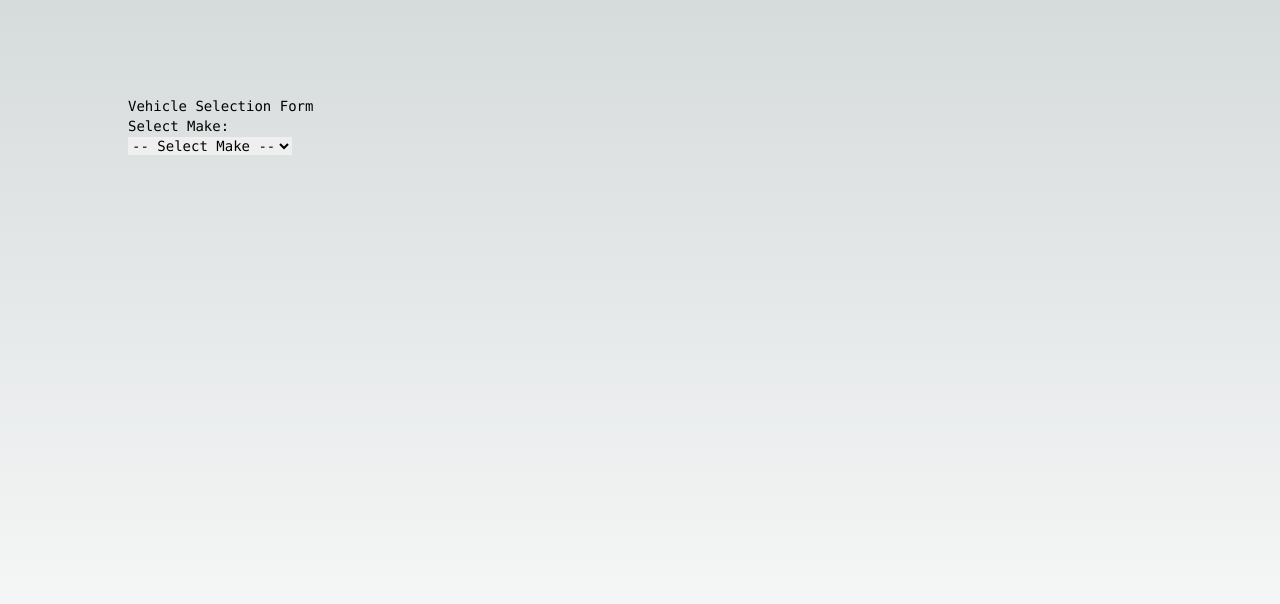
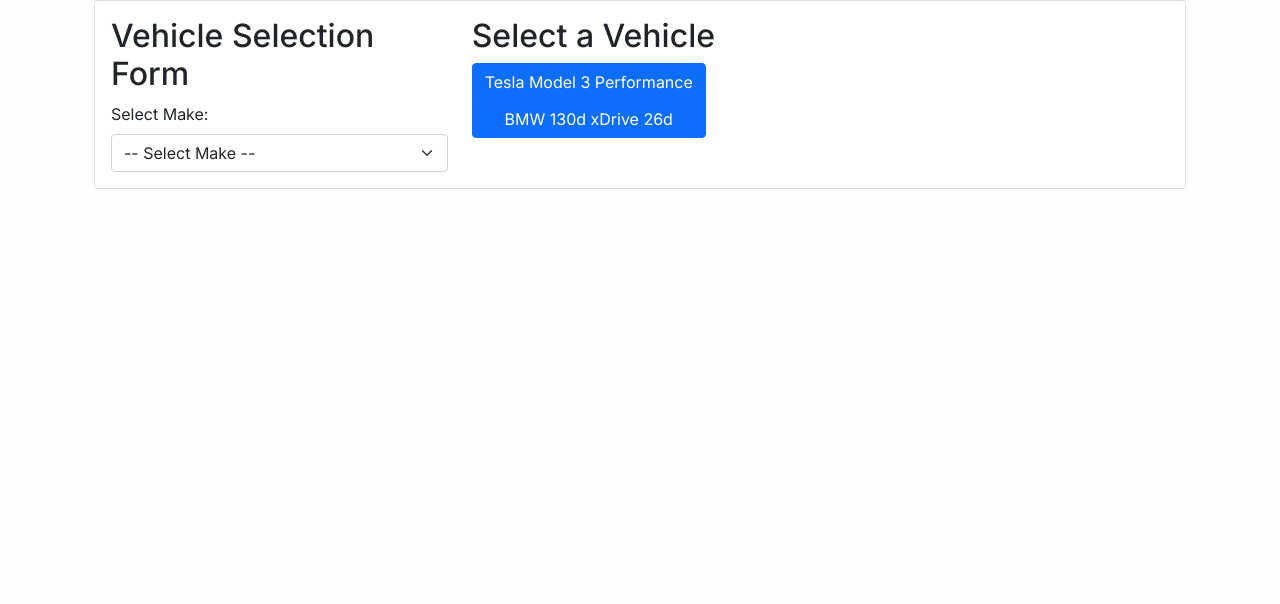
Before and after one commit to ronjunevaldoz/vehicle-selection-form, a Next.js app: page / in a window 1280 px wide. Shown: the top 604 px of the page. Built offline with nearby package versions, Linux system fonts and the light colour scheme.

Commit message:
Use bootstrap 5

```diff
--- a/app/api/upload/route.ts
+++ b/app/api/upload/route.ts
@@ -11,5 +11,5 @@
     );
   }
   const buffer = Buffer.from(await file.arrayBuffer());
-  return NextResponse.json({ body:JSON.stringify(body), file: buffer.toString("utf8"), success: true });
+  return NextResponse.json({ body: body, file: buffer.toString("utf8"), success: true });
 };
--- a/app/layout.tsx
+++ b/app/layout.tsx
@@ -1,22 +1,41 @@
-import './globals.css'
-import type { Metadata } from 'next'
-import { Inter } from 'next/font/google'
+import "./globals.css";
+import type { Metadata } from "next";
+import { Inter } from "next/font/google";
+import 'bootstrap/dist/css/bootstrap.min.css';
+import Script from "next/script";
+import Head from "next/head";
+// own css files here
+// import "../css/customcss.css";
 
-const inter = Inter({ subsets: ['latin'] })
+const inter = Inter({ subsets: ["latin"] });
 
 export const metadata: Metadata = {
-  title: 'Create Next App',
-  description: 'Generated by create next app',
-}
+  title: "Create Next App",
+  description: "Generated by create next app",
+};
 
 export default function RootLayout({
   children,
 }: {
-  children: React.ReactNode
+  children: React.ReactNode;
 }) {
   return (
     <html lang="en">
+      <Head>
+        <meta name="viewport" content="width=device-width, initial-scale=1" />
+        <link
+          href="https://cdn.jsdelivr.net/npm/bootstrap@5.0.0-beta1/dist/css/bootstrap.min.css"
+          rel="stylesheet"
+          integrity="sha384-giJF6kkoqNQ00vy+HMDP7azOuL0xtbfIcaT9wjKHr8RbDVddVHyTfAAsrekwKmP1"
+          crossOrigin="anonymous"
+        />
+      </Head>
+      <Script
+        src="https://cdn.jsdelivr.net/npm/bootstrap@5.0.0-beta1/dist/js/bootstrap.bundle.min.js"
+        integrity="sha384-ygbV9kiqUc6oa4msXn9868pTtWMgiQaeYH7/t7LECLbyPA2x65Kgf80OJFdroafW"
+        crossOrigin="anonymous"
+      />
       <body className={inter.className}>{children}</body>
-    </html>
-  )
+      </html>
+  );
 }
--- a/app/page.tsx
+++ b/app/page.tsx
@@ -1,56 +1,6 @@
 
 'use client';
 
-import React from 'react';
-import VehicleSelectionForm from '../components/VehicleSelectionForm';
-
-const Home: React.FC = () => {
-
-  const processData = async (make: string, model: string, variant: string, file: File) => {
-
-    const formData = new FormData();
-    formData.append('make', make);
-    formData.append('model', model);
-    formData.append('variant', variant);
-    formData.append('file', file);
-
-    try {
-      const response = await fetch('/api/upload', {
-        method: 'POST',
-        body: formData,
-      });
-
-      if (response.ok) {
-        const data = await response.json();
-        // Render the received details or perform other actions as needed
-        console.log('Upload response:', data);
-      } else {
-        console.error('Upload failed:', response.statusText);
-      }
-    } catch (error) {
-      console.error('Error uploading:', error);
-    }
-  }
-  const handleVehicleSelect = (make: string, model: string, variant: string, file: File) => {
-    console.log(`Selected Vehicle: Make - ${make}, Model - ${model}, Variant - ${variant}`);
-    // You can perform further actions here, such as submitting the form or storing the selection.
-    if (make && model && variant && file) {
-      processData(make, model, variant, file)
-    }
-  };
-
-  return (
-    <main className="flex min-h-screen flex-col items-center justify-between p-24">
-    <div className="z-10 max-w-5xl w-full items-center justify-between font-mono text-sm lg:flex">
-
-    <div className="mb-32 grid text-center lg:max-w-5xl lg:w-full lg:mb-0 lg:grid-cols-4 lg:text-left">
-
-    <VehicleSelectionForm onVehicleSelect={handleVehicleSelect} />
-      </div>
-
-    </div>
-    </main>
-  );
-};
+import Home from "@/components/Home";
 
 export default Home;
--- /dev/null
+++ b/components/Home.tsx
@@ -0,0 +1,74 @@
+
+
+import React, {useEffect, useState} from 'react';
+import VehicleSelectionForm from '../components/VehicleSelectionForm';
+import { redirect } from 'next/navigation'
+import { Container } from 'react-bootstrap';
+
+const ResultDetail = (result) => {
+    const data = result.result.body
+    return (
+      <div style={{marginTop: 20}}>
+        <h1>Vehicle</h1>
+        <div>Make: {data.make}</div>
+        <div>Model: {data.model}</div>
+        <div>Variant: {data.variant}</div>
+        <h1>Log Book</h1>
+        <div>File: { result.result.file}</div>
+      </div>
+    )
+}
+
+const Home: React.FC = () => {
+  const [result, setResult] = useState(null)
+  const processData = async (make: string, model: string, variant: string, file: File) => {
+
+    const formData = new FormData();
+    formData.append('make', make);
+    formData.append('model', model);
+    formData.append('variant', variant);
+    formData.append('file', file);
+
+    try {
+      const response = await fetch('/api/upload', {
+        method: 'POST',
+        body: formData,
+      });
+
+      if (response.ok) {
+        const data = await response.json();
+
+        // Render the received details or perform other actions as needed
+        setResult(data)
+        console.log('Upload response:', data);
+      } else {
+        console.error('Upload failed:', response.statusText);
+      }
+    } catch (error) {
+      console.error('Error uploading:', error);
+    }
+  }
+  const handleVehicleSelect = (make: string, model: string, variant: string, file: File) => {
+    console.log(`Selected Vehicle: Make - ${make}, Model - ${model}, Variant - ${variant}`);
+    // You can perform further actions here, such as submitting the form or storing the selection.
+    if (make && model && variant && file) {
+      processData(make, model, variant, file)
+    }
+  };
+
+  useEffect(() => {
+    if(result) {
+        redirect("/upload")
+    }
+  }, [result])
+
+  return (
+    <Container >
+         <VehicleSelectionForm onVehicleSelect={handleVehicleSelect} />
+
+        {result && <ResultDetail result={result}/>}
+    </Container>
+  );
+};
+
+export default Home
--- a/components/LogBookUploader.tsx
+++ b/components/LogBookUploader.tsx
@@ -1,5 +1,6 @@
 // components/LogBookUploader.tsx
 import React, { useState } from 'react';
+import { Form, Col, Button, ButtonGroup, Card } from "react-bootstrap";
 
 interface LogBookUploaderProps {
   onUpload: (file: File) => void;
@@ -23,13 +24,13 @@
 
   return (
     <div>
-      <h3>Log Book Uploader</h3>
+      <h2>Log Book Uploader</h2>
+      <Form.Group controlId="formFile" className="mb-3">
+        <Form.Label>Select File</Form.Label>
+        <Form.Control type="file" accept=".txt" onChange={handleFileChange}/>
+      </Form.Group>
       <div>
-        <label>Select File:</label>
-        <input type="file" accept=".pdf,.jpg,.png,.txt" onChange={handleFileChange} />
-      </div>
-      <div>
-        <button onClick={handleUpload}>Upload</button>
+        <Button onClick={handleUpload}>Upload</Button>
       </div>
     </div>
   );
--- a/components/VehicleSelectionForm.tsx
+++ b/components/VehicleSelectionForm.tsx
@@ -1,28 +1,42 @@
 // components/VehicleSelectionForm.tsx
 "use client"; // This is a client component 👈🏽
 
-import React, { useEffect, useState } from "react";
-import LogBookUploader from './LogBookUploader'; // Import the LogBookUploader component
-
+import React, { useEffect, useRef, useState } from "react";
+import LogBookUploader from "./LogBookUploader"; // Import the LogBookUploader component
+import VehicleSelector from "./VehicleSelector";
+import {
+  Row,
+  Col,
+  FormGroup,
+  FormLabel,
+  Form,
+  FormControl,
+  Card,
+} from "react-bootstrap";
 
 const MODELS = {
   ford: {
-    Ranger: ['Raptor', 'Raptor x', 'Wildtrak'],
-    Falcon: ['XR6', 'XR6 Turbo', 'XR8'],
-    'Falcon Ute': ['XR6', 'XR6 Turbo'],
+    Ranger: ["Raptor", "Raptor x", "Wildtrak"],
+    Falcon: ["XR6", "XR6 Turbo", "XR8"],
+    "Falcon Ute": ["XR6", "XR6 Turbo"],
   },
   bmw: {
-    '130d': ['xDrive 26d', 'xDrive 30d'],
-    '240i': ['xDrive 30d', 'xDrive 50d'],
-    '320e': ['xDrive 75d', 'xDrive 80d', 'xDrive 85d'],
+    "130d": ["xDrive 26d", "xDrive 30d"],
+    "240i": ["xDrive 30d", "xDrive 50d"],
+    "320e": ["xDrive 75d", "xDrive 80d", "xDrive 85d"],
   },
   tesla: {
-    'Model 3': ['Performance', 'Long Range', 'Dual Motor'],
+    "Model 3": ["Performance", "Long Range", "Dual Motor"],
   },
 };
 
 interface VehicleSelectionFormProps {
-  onVehicleSelect: (make: string, model: string, variant: string, file: File | null) => void;
+  onVehicleSelect: (
+    make: string,
+    model: string,
+    variant: string,
+    file: File | null
+  ) => void;
 }
 
 const VehicleSelectionForm: React.FC<VehicleSelectionFormProps> = ({
@@ -33,22 +47,25 @@
   const [variant, setVariant] = useState<string | null>(null);
   const [showUploadForm, setShowUploadForm] = useState<boolean>(false); // Added upload form visibility state
 
+  const makeRef = useRef<HTMLSelectElement | null>(null);
+  const modelRef = useRef<HTMLSelectElement | null>(null);
+  const variantRef = useRef<HTMLSelectElement | null>(null);
 
-  const handleMakeChange = (event: React.ChangeEvent<HTMLSelectElement>) => {
-    setMake(event.target.value);
+  const handleMakeChange = (value: string) => {
+    setMake(value);
     setModel(null);
     setVariant(null);
     setShowUploadForm(false); // Hide upload form when make is changed
   };
 
-  const handleModelChange = (event: React.ChangeEvent<HTMLSelectElement>) => {
-    setModel(event.target.value);
+  const handleModelChange = (value: string) => {
+    setModel(value);
     setVariant(null);
     setShowUploadForm(false); // Hide upload form when model is changed
   };
 
-  const handleVariantChange = (event: React.ChangeEvent<HTMLSelectElement>) => {
-    setVariant(event.target.value);
+  const handleVariantChange = (value: string) => {
+    setVariant(value);
     if (make && model && variant) {
       onVehicleSelect(make, model, variant, null);
     }
@@ -61,63 +78,118 @@
     }
   };
 
-  useEffect(()=> {
+  useEffect(() => {
     if (make && model && variant) {
       setShowUploadForm(true); // Show upload form when all fields are filled up
     } else {
       setShowUploadForm(false);
     }
-  }, [make, model, variant])
+  }, [make, model, variant]);
 
   return (
-    <div>
+    <Card>
+      <Card.Body>
+        <Row className="justify-content-md-center">
+          <Col>
             <h2>Vehicle Selection Form</h2>
-      <div>
-        <label>Select Make:</label>
-        <select onChange={handleMakeChange}>
+            <Form>
+              <FormGroup>
+                <FormLabel>Select Make:</FormLabel>
+                <Form.Select
+                  as="select"
+                  onChange={(event) => {
+                    handleMakeChange(event.target.value);
+                  }}
+                  value={make}
+                >
                   <option value="">-- Select Make --</option>
                   {Object.keys(MODELS).map((make) => (
                     <option key={make} value={make}>
                       {make}
                     </option>
                   ))}
-        </select>
-      </div>
+                </Form.Select>
+              </FormGroup>
               {make && (
-        <div>
-          <label>Select Model:</label>
-          <select onChange={handleModelChange}>
+                <FormGroup>
+                  <FormLabel>Select Model:</FormLabel>
+                  <Form.Select
+                    as="select"
+                    onChange={(event) => {
+                      handleModelChange(event.target.value);
+                    }}
+                    value={model}
+                  >
                     <option value="">-- Select Model --</option>
                     {Object.keys(MODELS[make]).map((model) => (
                       <option key={model} value={model}>
                         {model}
                       </option>
                     ))}
-          </select>
-        </div>
+                  </Form.Select>
+                </FormGroup>
               )}
               {model && (
-        <div>
-          <label>Select Variant:</label>
-          <select onChange={handleVariantChange}>
+                <FormGroup>
+                  <FormLabel>Select Variant:</FormLabel>
+                  <Form.Select
+                    as="select"
+                    onChange={(event) => {
+                      handleVariantChange(event.target.value);
+                    }}
+                    value={variant}
+                  >
                     <option value="">-- Select Variant --</option>
                     {MODELS[make][model].map((variant) => (
                       <option key={variant} value={variant}>
                         {variant}
                       </option>
                     ))}
-          </select>
-        </div>
+                  </Form.Select>
+                </FormGroup>
               )}
-
-       <div style={{height: 100}}></div>
-
+            </Form>
+          </Col>
+          <Col>
+            <VehicleSelector
+              onClick1={() => {
+                handleMakeChange("tesla");
+                handleModelChange("Model 3");
+                handleVariantChange("Performance");
+                if (makeRef.current) {
+                  makeRef.current.value = "tesla";
+                }
+                if (modelRef.current) {
+                  modelRef.current.value = "Model 3";
+                }
+                if (variantRef.current) {
+                  variantRef.current.value = "Performance";
+                }
+              }}
+              onClick2={() => {
+                handleMakeChange("bmw");
+                handleModelChange("130d");
+                handleVariantChange("xDrive 26d");
+                if (makeRef.current) {
+                  makeRef.current.value = "bmw";
+                }
+                if (modelRef.current) {
+                  modelRef.current.value = "130d";
+                }
+                if (variantRef.current) {
+                  variantRef.current.value = "xDrive 26d";
+                }
+              }}
+            />
+          </Col>
+          <Col>
             {showUploadForm && (
               <LogBookUploader onUpload={(file) => handleUpload(file)} />
             )}
-
-    </div>
-
+          </Col>
+        </Row>
+      </Card.Body>
+    </Card>
   );
 };
 
--- /dev/null
+++ b/components/VehicleSelector.tsx
@@ -0,0 +1,27 @@
+import { Row, Col, Button, ButtonGroup, Card } from "react-bootstrap";
+
+const VehicleSelector = ({ onClick1, onClick2 }) => {
+  return (
+    <>
+      <h2>Select a Vehicle</h2>
+      <ButtonGroup vertical>
+        <Button
+          onClick={() => {
+            onClick1();
+          }}
+        >
+          Tesla Model 3 Performance
+        </Button>
+        <Button
+          onClick={() => {
+            onClick2();
+          }}
+        >
+          BMW 130d xDrive 26d
+        </Button>
+      </ButtonGroup>
+    </>
+  );
+};
+
+export default VehicleSelector;
--- a/package.json
+++ b/package.json
@@ -13,13 +13,17 @@
     "@types/react": "18.2.21",
     "@types/react-dom": "18.2.7",
     "autoprefixer": "10.4.15",
+    "bootstrap": "^5.3.2",
     "eslint": "8.49.0",
     "eslint-config-next": "13.4.19",
+    "formik": "^2.4.4",
     "next": "13.4.19",
     "postcss": "8.4.29",
     "react": "^18.2.0",
+    "react-bootstrap": "^2.8.0",
     "react-dom": "^18.2.0",
     "tailwindcss": "3.3.3",
-    "typescript": "5.2.2"
+    "typescript": "5.2.2",
+    "yup": "^1.2.0"
   }
 }
--- /dev/null
+++ b/pages/upload.tsx
@@ -0,0 +1,15 @@
+
+'use client';
+
+import React, {useState} from 'react';
+
+const Upload: React.FC = () => {
+
+  return (
+    <div>
+      test
+    </div>
+  );
+};
+
+export default Upload;
```
Also changed, not shown: 1 other file (tests, documents, lock files or other folders). Lines whose indentation alone changed are shown as unchanged.
